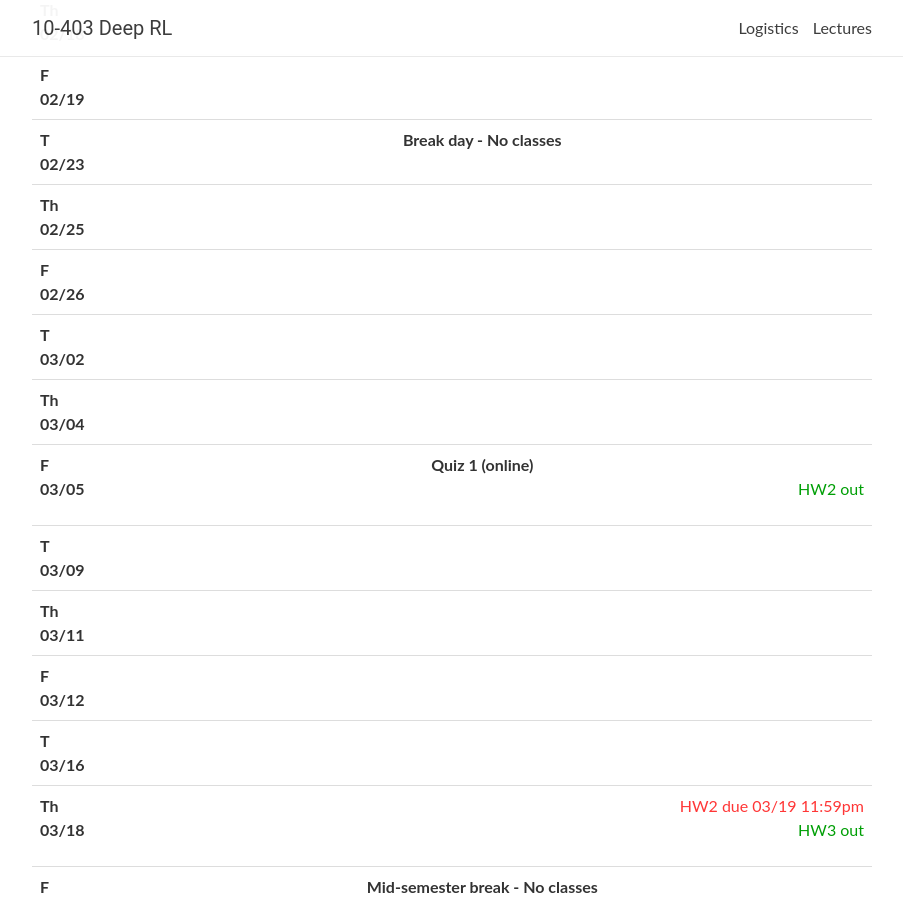
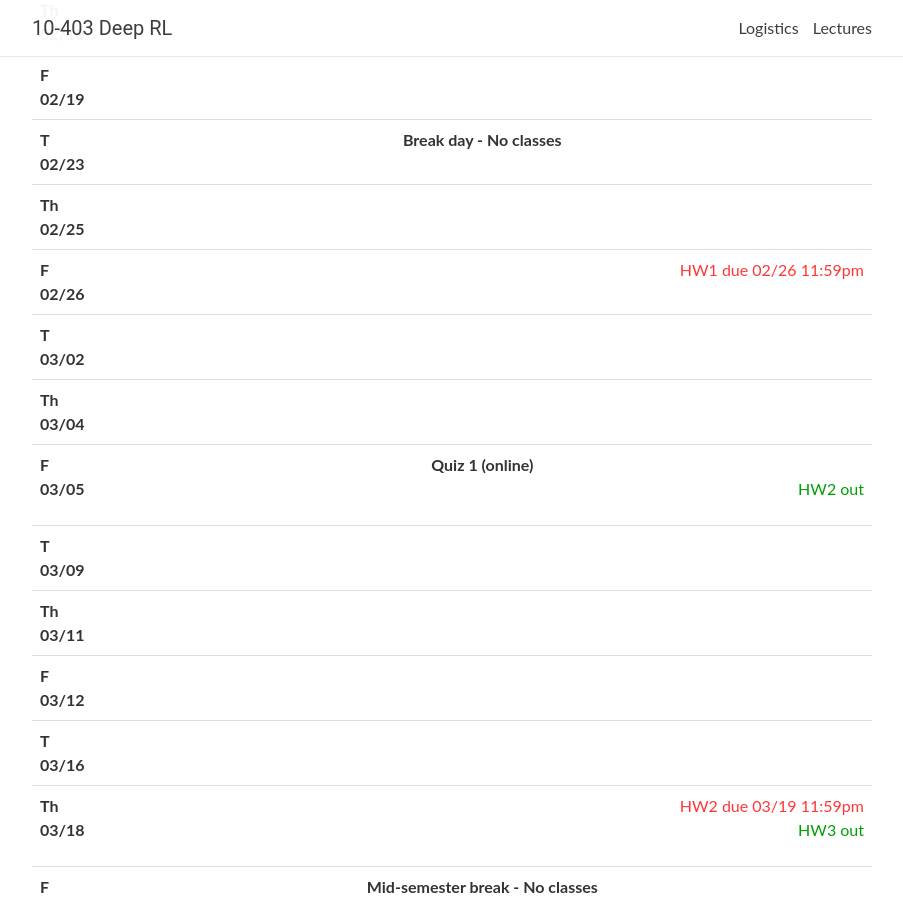
Before and after one commit to cmudeeprl/403_website, a Jekyll site: the page built from _pages/lectures.md, in a window 1280 px wide and 900 px high, scrolled down 744 px. Shown: the whole window, without its empty margins (188-1091 px from the left). Built offline with Jekyll 4.4.1, drawn with Linux system fonts in a browser that asks for light colours; nearby versions of some CDN libraries; comment, search, counter and statistics services are not loaded.

Commit message:
fix: hw ddl

```diff
--- a/_data/lectures.yml
+++ b/_data/lectures.yml
@@ -183,9 +183,9 @@
   slides: https://docs.google.com/presentation/d/1s6-Vvq8YEPmv7_sCovW0ityxQe2AZnnOZGF3lfsfD-w/edit?usp=sharing
   video:
   notes:
-  readings: <span class="deadline">HW1 due 03/02 11:59pm</span>
+  readings:
     # - Doersch <a href="https://arxiv.org/abs/1606.05908" target="_blank">Tutorial on Variational Autoencoders</a>
-  logistics:
+  logistics: <span class="deadline">HW1 due 02/26 11:59pm</span>
 
 - date: T 03/02
   lecturer:
```
